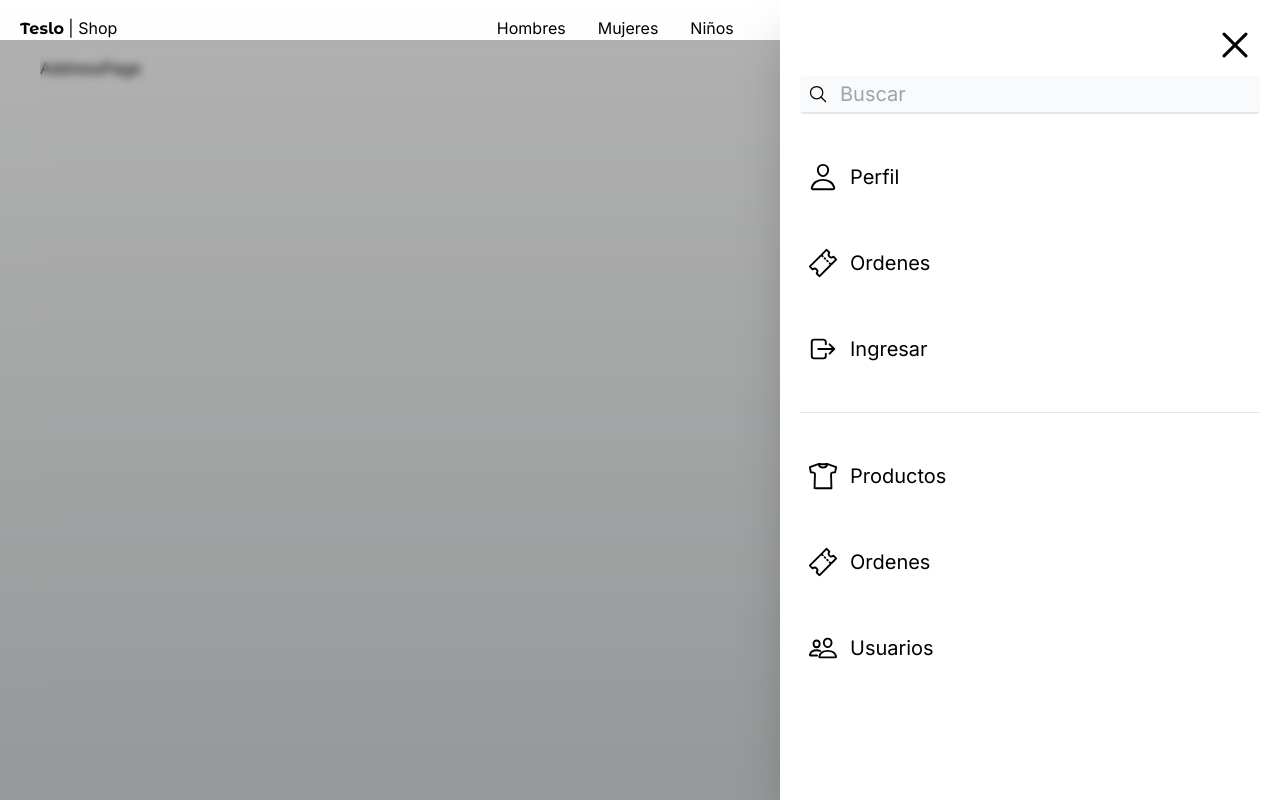
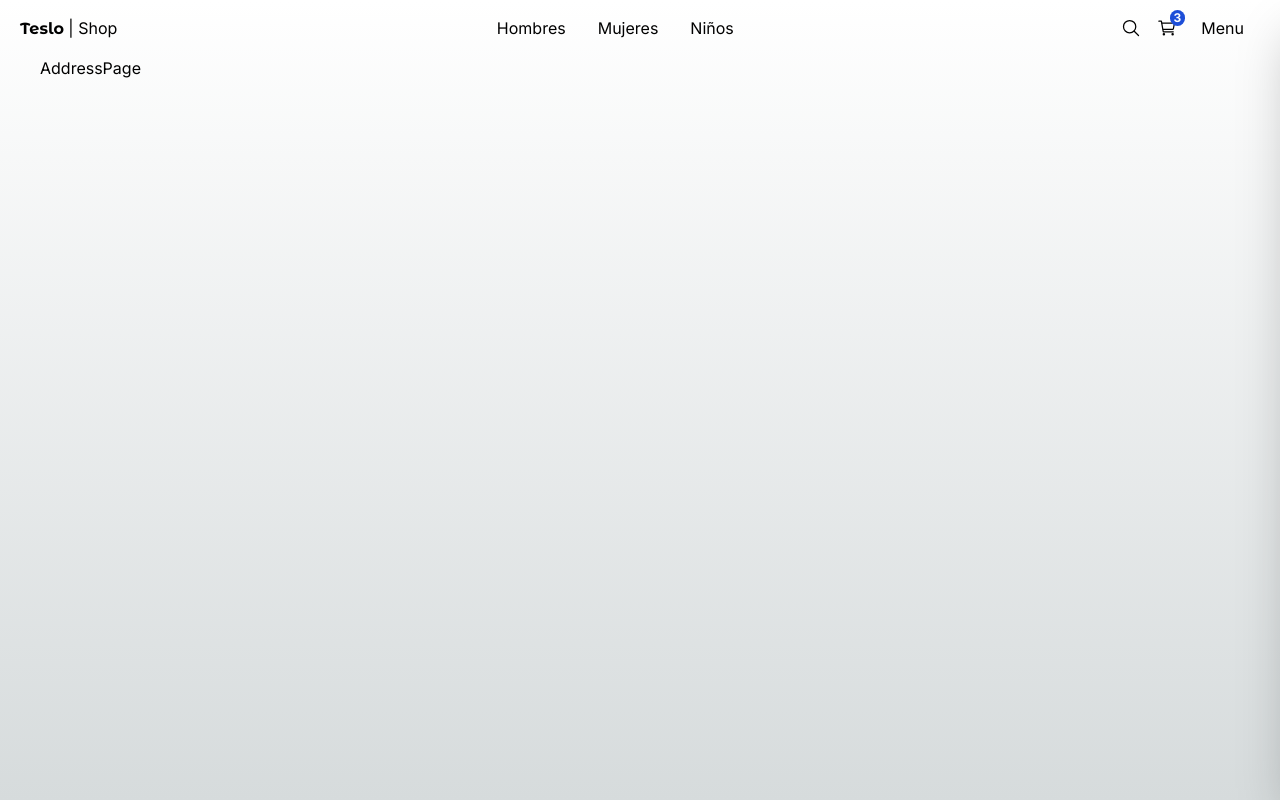
Before and after one commit to omarrendon/next-shop, a Next.js app: page /checkout/address in a window 1280 px wide. Built offline with nearby package versions, Linux system fonts and the light colour scheme.

Commit message:
Add: Zustand like state manegment and new funcionality for the side menu

```diff
--- a/package.json
+++ b/package.json
@@ -9,11 +9,13 @@
     "lint": "next lint"
   },
   "dependencies": {
+    "clsx": "^2.1.1",
     "next": "15.0.1",
     "react": "19.0.0-rc-69d4b800-20241021",
     "react-dom": "19.0.0-rc-69d4b800-20241021",
     "react-icons": "^5.3.0",
-    "zustand": "^5.0.0"
+    "tailwind-merge": "^2.5.4",
+    "zustand": "^5.0.1"
   },
   "devDependencies": {
     "@types/node": "^20",
--- a/src/components/ui/sidebar/SideBar.tsx
+++ b/src/components/ui/sidebar/SideBar.tsx
@@ -1,4 +1,5 @@
 "use client";
+
 import Link from "next/link";
 import {
   IoCloseOutline,
@@ -9,20 +10,34 @@
   IoShirtOutline,
   IoTicketOutline,
 } from "react-icons/io5";
+import { useUIStore } from "@/store";
+import { cn } from "@/utils/mergeStyles";
 
 export const SideBar = () => {
+  const isSideMenuOpen = useUIStore(state => state.isSideMenuOpen);
+  const closeMenu = useUIStore(state => state.closeSideMenu);
+
   return (
     <div className="">
       {/* blackground blur */}
-      <div className="fixed top-10 left-0 w-screen h-screen z-10 bg-black opacity-30"></div>
+      {isSideMenuOpen && (
+        <div className="fixed top-10 left-0 w-screen h-screen z-10 bg-black opacity-30"></div>
+      )}
       {/* blur */}
-      <div className="fade-in fixed top-10 left-10 w-screen h-screen z-10 backdrop-filter backdrop-blur-sm"></div>
+      {isSideMenuOpen && (
+        <div className="fade-in fixed top-10 left-10 w-screen h-screen z-10 backdrop-filter backdrop-blur-sm"></div>
+      )}
       {/* sidemenu */}
-      <nav className="fixed p-5 right-0 top-0 w-[500px] h-screen bg-white z-20 shadow-2xl transform transition-all duration-300">
+      <nav
+        className={cn(
+          `fixed p-5 right-0 top-0 w-[500px] h-screen bg-white z-20 shadow-2xl transform transition-all duration-300`,
+          !isSideMenuOpen && "translate-x-full"
+        )}
+      >
         <IoCloseOutline
           size={50}
           className="absolute top-5 right-5 cursor-pointer"
-          onClick={() => {}}
+          onClick={closeMenu}
         />
         {/* input */}
         <div className="relative mt-14">
--- a/src/components/ui/top-menu/TopMenu.tsx
+++ b/src/components/ui/top-menu/TopMenu.tsx
@@ -1,8 +1,12 @@
+"use client";
+
 import Link from "next/link";
+import { IoSearchOutline, IoCartOutline } from "react-icons/io5";
 import { titleFont } from "@/config/fonts";
-import { IoSearchOutline, IoCartOutline } from "react-icons/io5";
+import { useUIStore } from "@/store";
 
 export const TopMenu = () => {
+  const openMenu = useUIStore(state => state.openSideMenu);
   return (
     <nav className="flex px-5 justify-between items-center w-full">
       {/* Logo */}
@@ -49,7 +53,10 @@
             <IoCartOutline className="w-5 h-5" />
           </div>
         </Link>
-        <button className="m-2 p-2 rounded-md transition-all hover:bg-gray-100">
+        <button
+          onClick={openMenu}
+          className="m-2 p-2 rounded-md transition-all hover:bg-gray-100"
+        >
           Menu
         </button>
       </div>
--- /dev/null
+++ b/src/store/index.ts
@@ -0,0 +1 @@
+export * from "./ui/ui-store";
--- /dev/null
+++ b/src/store/ui/ui-store.ts
@@ -0,0 +1,13 @@
+import { create } from "zustand";
+
+interface State {
+  isSideMenuOpen: boolean;
+  openSideMenu: () => void;
+  closeSideMenu: () => void;
+}
+
+export const useUIStore = create<State>()(set => ({
+  isSideMenuOpen: false,
+  openSideMenu: () => set({ isSideMenuOpen: true }),
+  closeSideMenu: () => set({ isSideMenuOpen: false }),
+}));
--- /dev/null
+++ b/src/utils/mergeStyles.ts
@@ -0,0 +1,6 @@
+import { twMerge } from "tailwind-merge";
+import { ClassValue, clsx } from "clsx";
+
+export function cn(...inputs: ClassValue[]) {
+  return twMerge(clsx(...inputs));
+}
```
Also changed, not shown: 2 other files (tests, documents, lock files or other folders).
